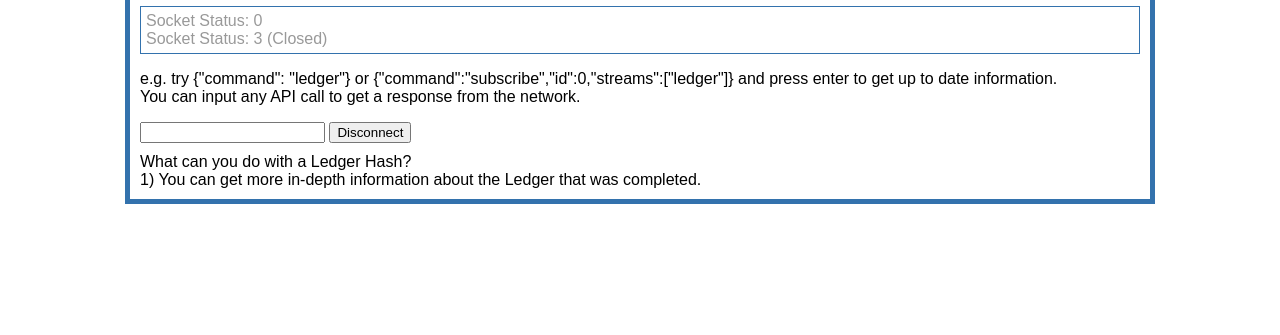
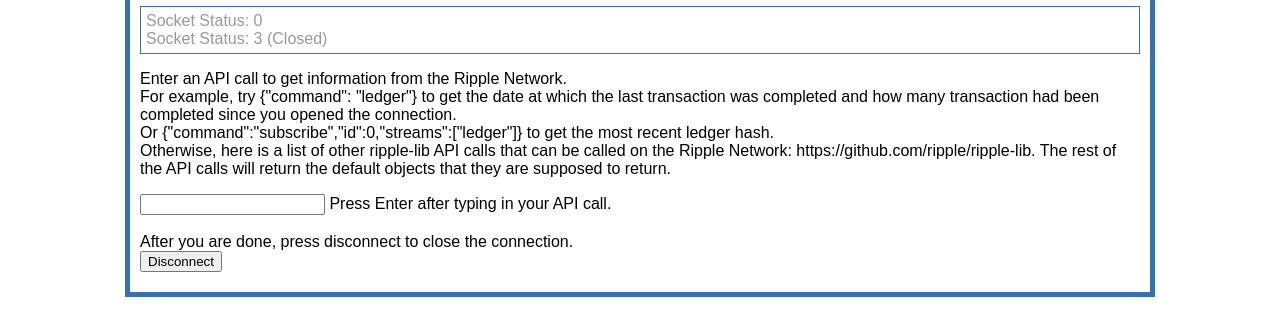
Before and after one commit to mrajvanshy/RippleApp, a plain HTML site: page index.html in a window 1280 px wide. Shown: the part 405-740 px from the top of the page. Drawn offline with nearby package versions, Linux system fonts and the light colour scheme; a script that the page names is missing.

Commit message:
formatting

```diff
--- a/index.html
+++ b/index.html
@@ -49,18 +49,24 @@ body{font-family:Arial, Helvetica, sans-serif;}
 	        <div id="chatLog">
 
 	        </div>
-	        <p id="examples">e.g. try {"command": "ledger"} or {"command":"subscribe","id":0,"streams":["ledger"]} and press enter to get up to date information.
-	        <br>
-	        You can input any API call to get a response from the network.
+	        <p id="examples"> Enter an API call to get information from the Ripple Network.
+	        	<br>
+	        	For example, try {"command": "ledger"} to get the date at which the last transaction was completed and how many transaction had been completed since you opened the connection.
+	        	<br>
+	        	Or {"command":"subscribe","id":0,"streams":["ledger"]} to get the most recent ledger hash.
+	        	<br>
+	        	Otherwise, here is a list of other ripple-lib API calls that can be called on the Ripple Network:  https://github.com/ripple/ripple-lib.
+	        	The rest of the API calls will return the default objects that they are supposed to return.
 	        </p>
 
 	    	<input id="text" type="text" />
-
+	    	{{enter}}
+	    	<br>
+	    	<br>
+	    	{{disconnect}}
+	    	<br>
 	        <button id="disconnect">Disconnect</button>
 	        <div id ="suggestions">
-	        {{understand}}
-	        <br>
-	        1) You can get more in-depth information about the Ledger that was completed.
 
 	    	</div>
 
--- a/maincontroller.js
+++ b/maincontroller.js
@@ -111,9 +111,8 @@ remote.connect(function(){
 
 	});
 
-
-
-    $scope.understand = "What can you do with a Ledger Hash?";
+    $scope.enter = "Press Enter after typing in your API call.";
+    $scope.disconnect = "After you are done, press disconnect to close the connection."
 
 
 });
```
